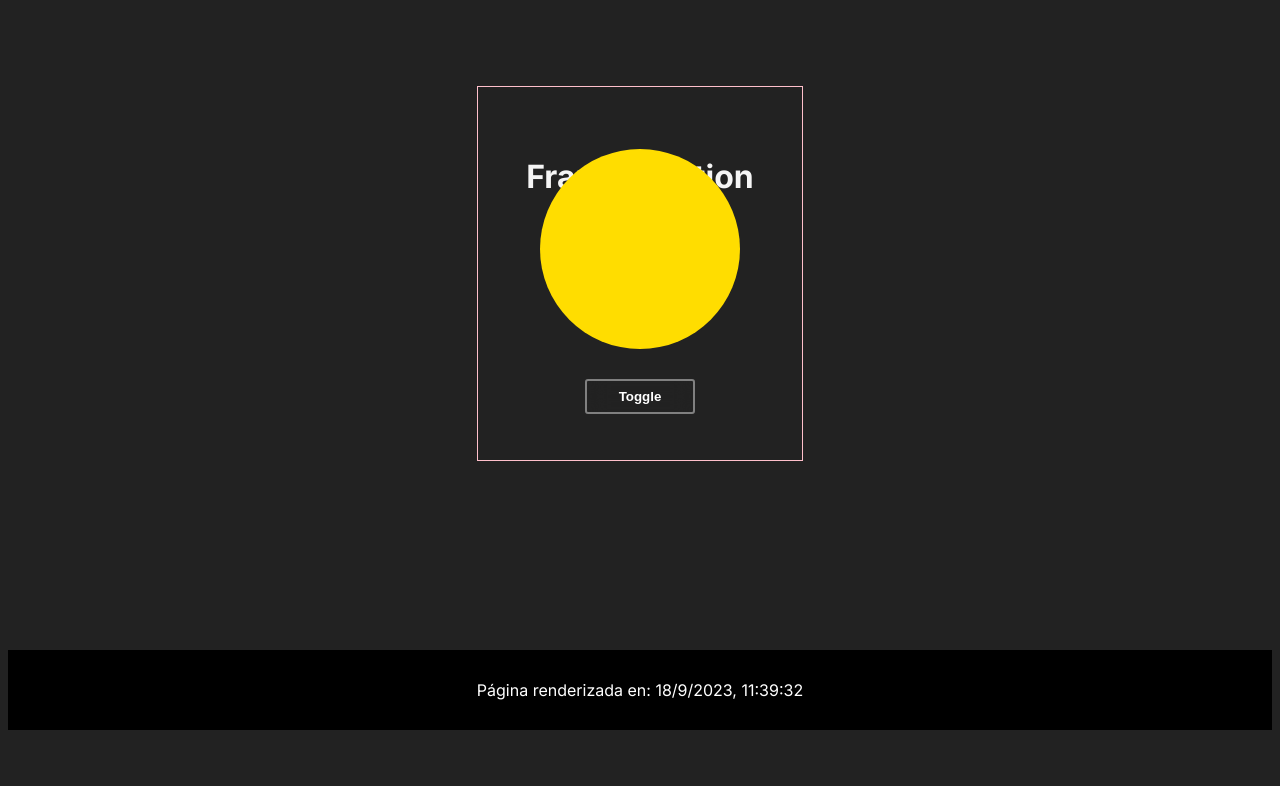
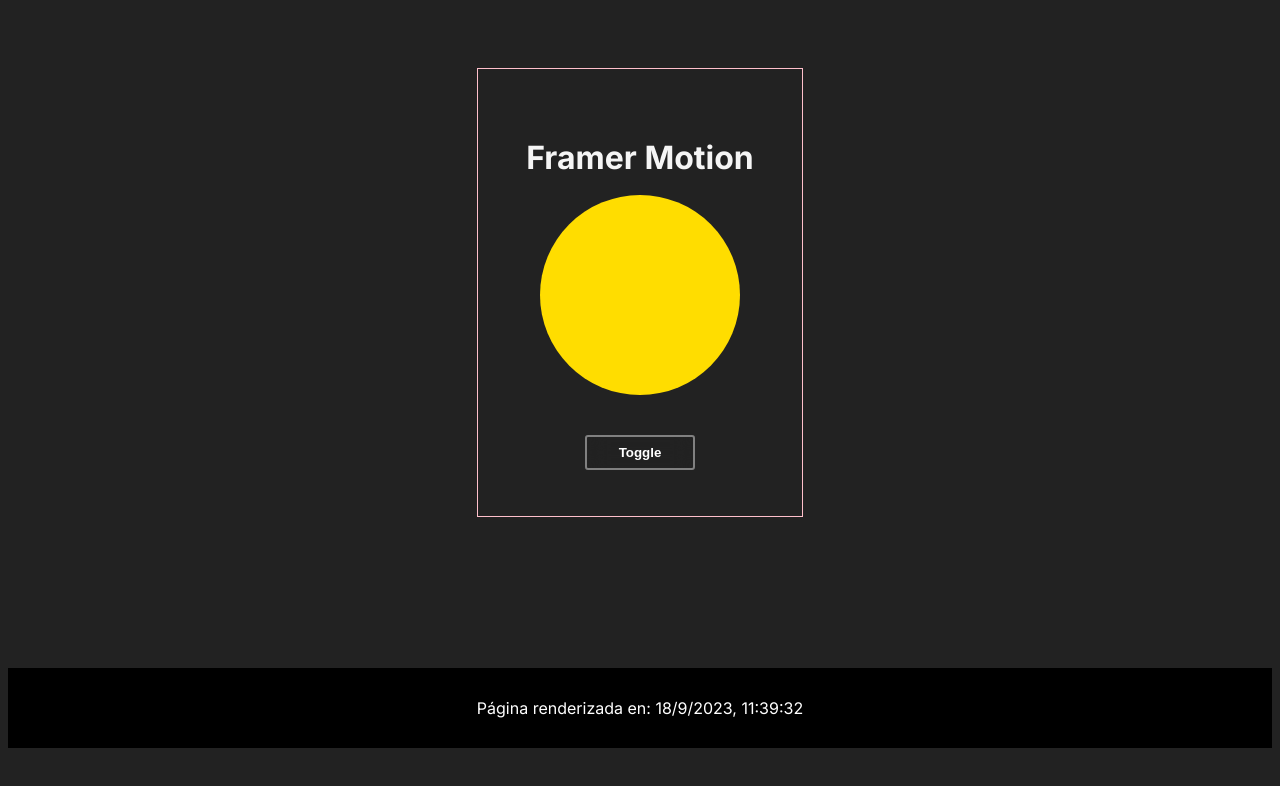
Before and after one commit to catharygr/aprendiendo-next-framework, a Next.js app: page /framer in a window 1280 px wide. Shown: the top 786 px of the page. Built offline with nearby package versions, Linux system fonts and the light colour scheme.

Commit message:
Practicando libreria Framer motion

```diff
--- a/src/app/framer/framer.module.css
+++ b/src/app/framer/framer.module.css
@@ -5,6 +5,10 @@
   border: 1px solid pink;
   padding: 3rem;
   gap: 2rem;
+}
+
+.h1 {
+  margin-bottom: 6rem;
 }
 
 .pelota {
--- a/src/app/framer/page.js
+++ b/src/app/framer/page.js
@@ -8,12 +8,12 @@
 
   return (
     <div className={styles.container}>
-      <h1>Framer Motion</h1>
+      <h1 className={styles.h1}>Framer Motion</h1>
       <motion.div
         className={styles.pelota}
         animate={{
-          scale: 2,
-          y: -50,
+          scale: esFramer ? 2 : 1.5,
+          y: esFramer ? -60 : 30,
         }}
       />
       <button className={styles.btn} onClick={() => setEsFramer(!esFramer)}>
```
